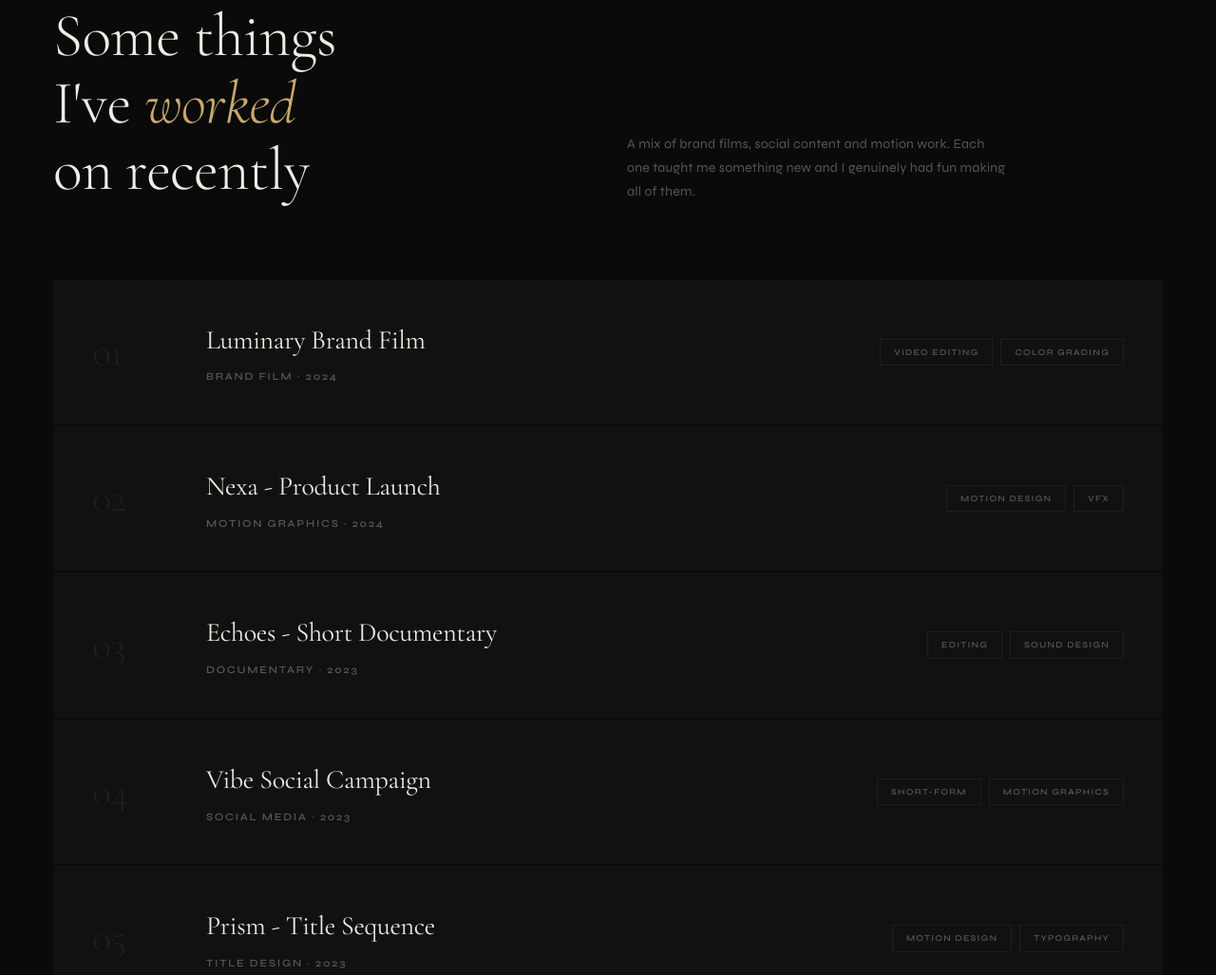
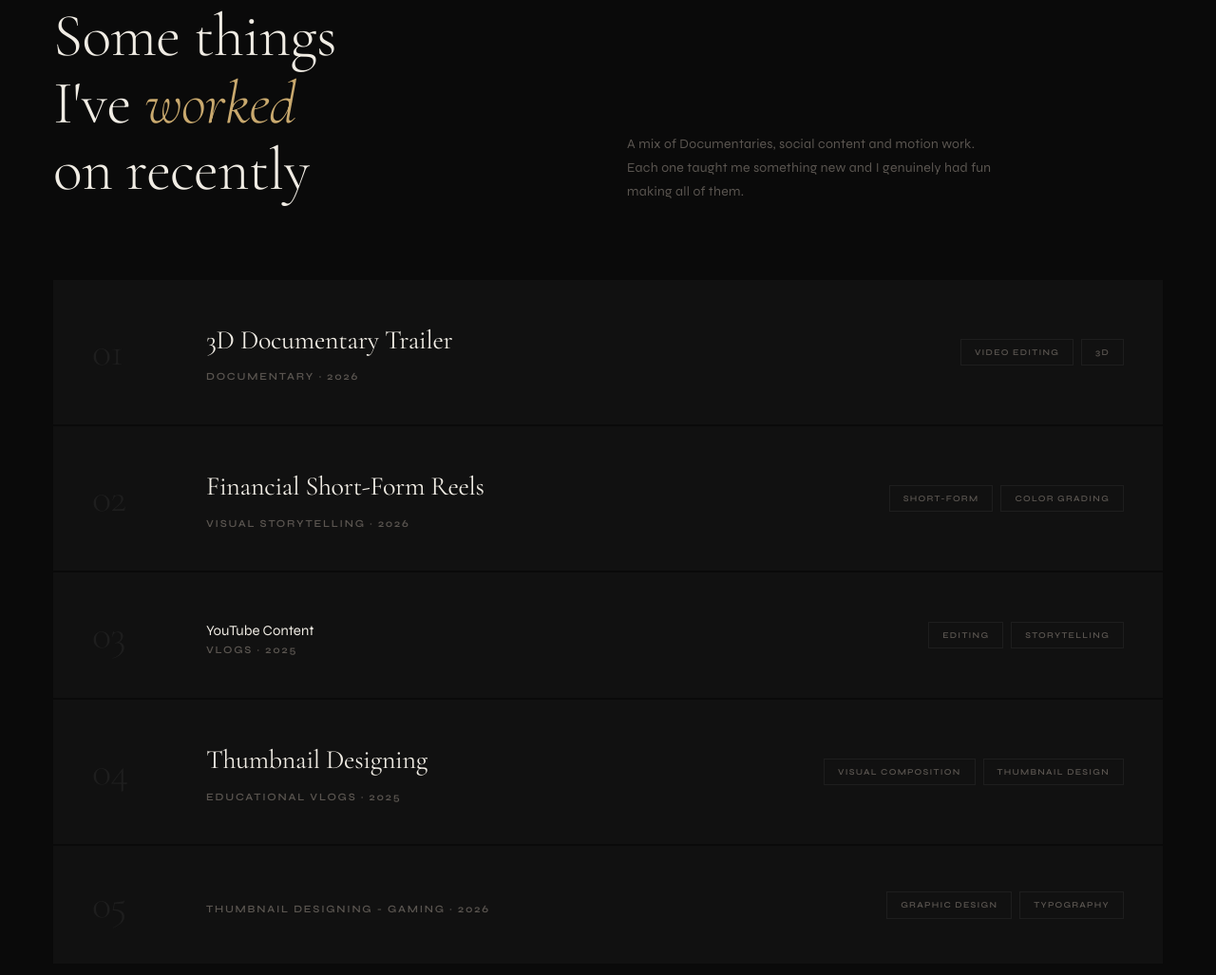
Before and after one commit to VidhanSai/Portfolio, a plain HTML site: page index.html in a window 1280 px wide. Shown: the part 2907-3934 px from the top of the page at 95% size. Drawn offline with nearby package versions, Linux system fonts and the light colour scheme; animation ran at ten frames a second.

Commit message:
Update index.html

```diff
--- a/index.html
+++ b/index.html
@@ -654,14 +654,14 @@
   <div class="section-label">Selected Work</div>
   <div class="work-intro">
     <h2 class="work-heading reveal scramble-target">Some things<br>I've <em>worked</em><br>on recently</h2>
-    <p class="work-desc reveal reveal-delay-2">A mix of brand films, social content and motion work. Each one taught me something new and I genuinely had fun making all of them.</p>
+    <p class="work-desc reveal reveal-delay-2">A mix of Documentaries, social content and motion work. Each one taught me something new and I genuinely had fun making all of them.</p>
   </div>
   <div class="projects-list">
-    <div class="project-item reveal"><div class="project-item-glow"></div><div class="project-num">01</div><div class="project-info"><div class="project-title">Luminary Brand Film</div><div class="project-meta">Brand Film · 2024</div></div><div class="project-tags"><span class="project-tag">Video Editing</span><span class="project-tag">Color Grading</span></div></div>
-    <div class="project-item reveal reveal-delay-1"><div class="project-item-glow"></div><div class="project-num">02</div><div class="project-info"><div class="project-title">Nexa - Product Launch</div><div class="project-meta">Motion Graphics · 2024</div></div><div class="project-tags"><span class="project-tag">Motion Design</span><span class="project-tag">VFX</span></div></div>
-    <div class="project-item reveal reveal-delay-2"><div class="project-item-glow"></div><div class="project-num">03</div><div class="project-info"><div class="project-title">Echoes - Short Documentary</div><div class="project-meta">Documentary · 2023</div></div><div class="project-tags"><span class="project-tag">Editing</span><span class="project-tag">Sound Design</span></div></div>
-    <div class="project-item reveal reveal-delay-3"><div class="project-item-glow"></div><div class="project-num">04</div><div class="project-info"><div class="project-title">Vibe Social Campaign</div><div class="project-meta">Social Media · 2023</div></div><div class="project-tags"><span class="project-tag">Short-form</span><span class="project-tag">Motion Graphics</span></div></div>
-    <div class="project-item reveal"><div class="project-item-glow"></div><div class="project-num">05</div><div class="project-info"><div class="project-title">Prism - Title Sequence</div><div class="project-meta">Title Design · 2023</div></div><div class="project-tags"><span class="project-tag">Motion Design</span><span class="project-tag">Typography</span></div></div>
+    <div class="project-item reveal"><div class="project-item-glow"></div><div class="project-num">01</div><div class="project-info"><div class="project-title">3D Documentary Trailer</div><div class="project-meta">Documentary · 2026</div></div><div class="project-tags"><span class="project-tag">Video Editing</span><span class="project-tag">3D</span></div></div>
+    <div class="project-item reveal reveal-delay-1"><div class="project-item-glow"></div><div class="project-num">02</div><div class="project-info"><div class="project-title">Financial Short-Form Reels</div><div class="project-meta"> Visual storytelling · 2026</div></div><div class="project-tags"><span class="project-tag">Short-Form</span><span class="project-tag">Color Grading</span></div></div>
+    <div class="project-item reveal reveal-delay-2"><div class="project-item-glow"></div><div class="project-num">03</div><div class="project-info"><div class="project-title"></div>YouTube Content<div class="project-meta">Vlogs · 2025</div></div><div class="project-tags"><span class="project-tag">Editing</span><span class="project-tag"> Storytelling</span></div></div>
+    <div class="project-item reveal reveal-delay-3"><div class="project-item-glow"></div><div class="project-num">04</div><div class="project-info"><div class="project-title">Thumbnail Designing</div><div class="project-meta">Educational Vlogs · 2025</div></div><div class="project-tags"><span class="project-tag"> Visual Composition</span><span class="project-tag">Thumbnail Design</span></div></div>
+    <div class="project-item reveal"><div class="project-item-glow"></div><div class="project-num">05</div><div class="project-info"><div class="project-title"></div><div class="project-meta">Thumbnail Designing - Gaming · 2026</div></div><div class="project-tags"><span class="project-tag">Graphic Design</span><span class="project-tag">Typography</span></div></div>
   </div>
 </section>
 
```
